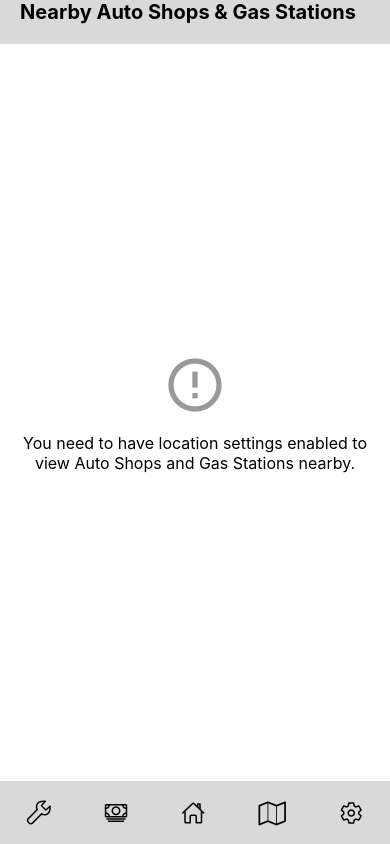
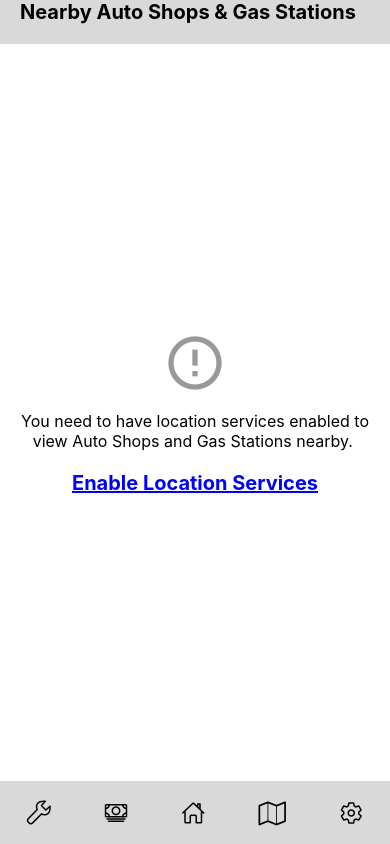
Before and after one commit to TheCzar27/Vehicle-Vault, a React Native app: screen /Map in a window 390 px wide. Built offline with nearby package versions, Linux system fonts and the light colour scheme.

Commit message:
updated Map.js
when map is disabled when location settings are off, there is now a text button that takes user to the screen to turn on location services

```diff
--- a/src/screens/Map.js
+++ b/src/screens/Map.js
@@ -1,5 +1,5 @@
 import React, { useEffect, useState } from "react";
-import { SafeAreaView, TextInput, Text, View, ScrollView, StyleSheet, Alert } from "react-native";
+import { SafeAreaView, TextInput, Text, View, ScrollView, StyleSheet, Alert, TouchableOpacity } from "react-native";
 import MapView, { Marker } from "react-native-maps";
 import * as Location from "expo-location";
 import axios from "axios";
@@ -9,10 +9,14 @@ import FilterCheckbox from "../components/FilterCheckbox";
 import AsyncStorage from "@react-native-async-storage/async-storage";
 import { useFocusEffect } from "@react-navigation/native";
 import MaterialCommunityIcons from "@expo/vector-icons/MaterialCommunityIcons";
+import { useNavigation } from "@react-navigation/native";
+import LocationSettingsScreen from "../screens/LocationSettings"
 
 const GOOGLE_API_KEY = "AIzaSyDdd_L4HDBlllc885zSEEqZEr_IX9zVGeY"; // API key using Places API, Maps SDK for Android, and Geocoding API
 
 export default function NearbyAutoShops() {
+
+  const navigation = useNavigation();
 
   const [locationEnabled, setLocationEnabled] = useState(null);
   const [searchText, setSearchText] = useState(""); //tracks text entered in search input to look up address
@@ -150,7 +154,6 @@ const [locationEnabled, setLocationEnabled] = useState(null);
   };
 
   if (!locationEnabled) {
-    if (!locationEnabled) {
     return (
       <SafeAreaView style={styles.container}>
         <TopBar headingTitle="Nearby Auto Shops & Gas Stations" />
@@ -162,15 +165,17 @@ const [locationEnabled, setLocationEnabled] = useState(null);
             color="#999"
             style={{ marginBottom: 16 }}
           />
-              <Text style={styles.disabledText}>
-                You need to have location settings enabled to view Auto Shops and Gas Stations nearby.
+          <Text style={styles.disabledText} >You need to have location services enabled to view Auto Shops and Gas Stations nearby. </Text>
+          <TouchableOpacity onPress={() => navigation.navigate('Settings', {screen: 'LocationSettings'})} >
+            <Text style={styles.navigateLocationSettingsText}>
+              Enable Location Services
             </Text>
+          </TouchableOpacity>
         </View>
 
         <BottomBar />
       </SafeAreaView>
     );
-      }
 
   }
 
@@ -257,4 +262,12 @@ const styles = StyleSheet.create({
     fontSize: 16,
     textAlign: "center",
   },
+  navigateLocationSettingsText: {
+    fontSize: 20,
+    paddingTop: 20,
+    textAlign: "center",
+    fontWeight: "bold",
+    color: "blue",
+    textDecorationLine: 'underline',
+  }
 });
```
Lines whose indentation alone changed are shown as unchanged.
